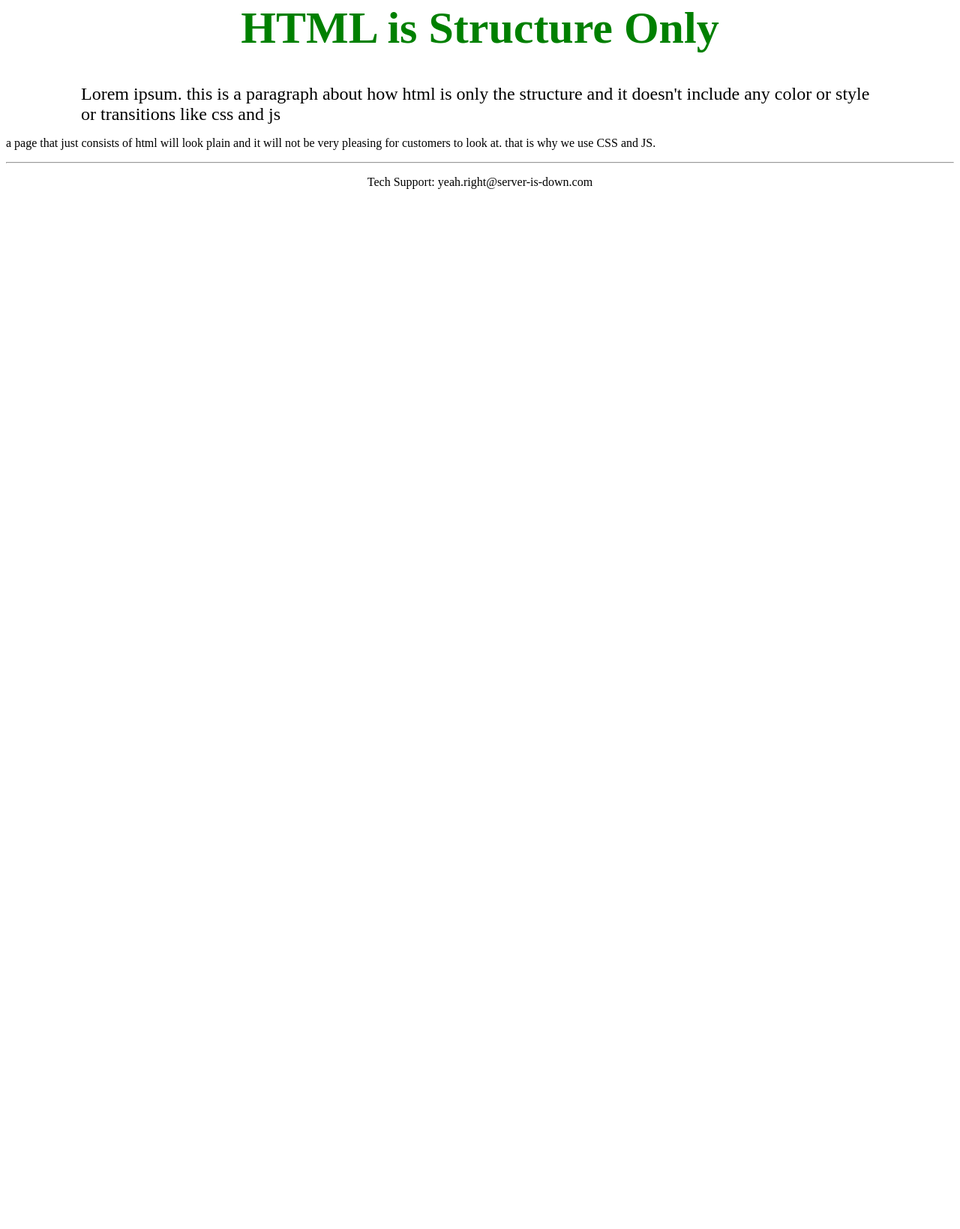
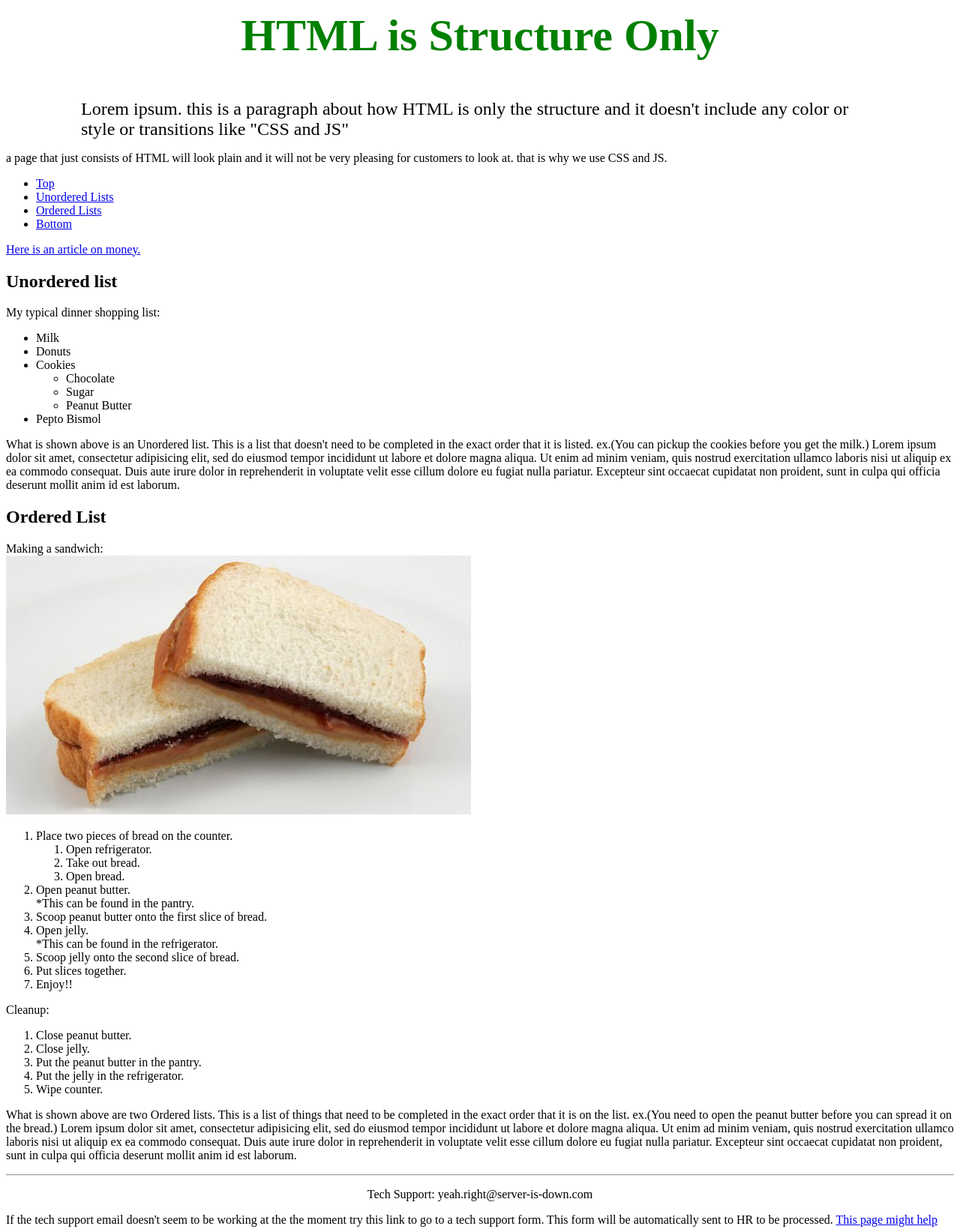
Before and after one commit to ClaireWhite188/CSS-HTML-JS-class, a plain HTML site: page site/index.html in a window 1280 px wide. Shown: the part 37-1676 px from the top of the page at 75% size. Before the commit the page ends 800 px from the top, so only its background shows below. Drawn offline with Linux system fonts and the light colour scheme.

Commit message:
a whole new world

```diff
--- a/site/index.html
+++ b/site/index.html
@@ -1,15 +1,85 @@
 <!DOCTYPE html>
 <html>
 	<head>
+		<meta charset="utf-8">
 		<title>HTML is Structure Only (After)</title>
 	</head>
 	<body>
-		<h1 style="color: green; font-size: 60px; text-align: center;">HTML is Structure Only</h1>
-		<p style="margin: 0 100px 0 100px; font-size: 1.5em;">Lorem ipsum. this is a paragraph about how html is only the structure and it doesn't include any color or style or transitions like css and js</p>
-		<p>a page that just consists of html will look plain and it will not be very pleasing for customers to look at. that is why we use CSS and JS.</p>
-		<footer>
-			<hr>
-			<p style="text-align: center;" onclick="alert('EMAILING US IS USELESS');">Tech Support: yeah.right@server-is-down.com</p>
-		</footer>
+		<section id="top">
+			<h1 style="color: green; font-size: 60px; text-align: center;">HTML is Structure Only</h1>
+			<p style="margin: 0 100px 0 100px; font-size: 1.5em;">Lorem ipsum. this is a paragraph about how HTML is only the structure and it doesn't include any color or style or transitions like &quot;CSS and JS&quot;</p>
+			<p>a page that just consists of HTML will look plain and it will not be very pleasing for customers to look at. that is why we use CSS&nbsp;and&nbsp;JS.</p>
+			<ul>
+				<li><a href="#top">Top</a></li>
+				<li><a href="#unordered">Unordered Lists</a></li>
+				<li><a href="#ordered">Ordered Lists</a></li>
+				<li><a href="#bottom">Bottom</a></li>
+			</ul>
+			<a href="https://www.thecut.com/article/i-inherited-millions-from-my-mother-and-everyone-knows.html?utm_source=pocket-newtab" target="_blank" title="Random new site">Here is an article on money.</a>
+		</section>
+		<section id="unordered">
+			<h2>Unordered list</h2>
+			<div>
+
+				My typical dinner shopping list:
+				<ul>
+					<li>Milk</li>
+					<li>Donuts</li>
+					<li>Cookies
+						<ul>
+							<li>Chocolate</li>
+							<li>Sugar</li>
+							<li>Peanut Butter</li>
+						</ul>
+					</li>
+					<li>Pepto Bismol</li>
+				</ul>
+			</div>
+			<p>What is shown above is an Unordered list. This is a list that doesn't need to be completed in the exact order that it is listed. ex.(You can pickup the cookies before you get the milk.) Lorem ipsum dolor sit amet, consectetur adipisicing elit, sed do eiusmod tempor incididunt ut labore et dolore magna aliqua. Ut enim ad minim veniam, quis nostrud exercitation ullamco laboris nisi ut aliquip ex ea commodo consequat. Duis aute irure dolor in reprehenderit in voluptate velit esse cillum dolore eu fugiat nulla pariatur. Excepteur sint occaecat cupidatat non proident, sunt in culpa qui officia deserunt mollit anim id est laborum.</p>
+		</section>
+		<section id="ordered">
+			<h2>Ordered List</h2>
+			<div>
+
+				Making a sandwich:
+				<div></div>
+				<img src="sandwich.jpg" width="#" height="#" >
+				<ol>
+					<li>Place two pieces of bread on the counter.
+						<ol>
+							<li>Open refrigerator.</li>
+							<li>Take out bread.</li>
+							<li>Open bread.</li>
+						</ol>
+					</li>
+					<li>Open peanut butter.<div>*This can be found in the pantry.</div></li>
+					<li>Scoop peanut butter onto the first slice of bread.</li>
+					<li>Open jelly.<div>*This can be found in the refrigerator.</div></li>
+					<li>Scoop jelly onto the second slice of bread.</li>
+					<li>Put slices together.</li>
+					<li>Enjoy!!</li>
+				</ol>
+			</div>
+			<div>
+				Cleanup:
+				<ol>
+					<li>Close peanut butter.</li>
+					<li>Close jelly.</li>
+					<li>Put the peanut butter in the pantry.</li>
+					<li>Put the jelly in the refrigerator.</li>
+					<li>Wipe counter.</li>
+				</ol>
+			</div>
+			<p>What is shown above are two Ordered lists. This is a list of things that need to be completed in the exact order that it is on the list. ex.(You need to open the peanut butter before you can spread it on the bread.) Lorem ipsum dolor sit amet, consectetur adipisicing elit, sed do eiusmod tempor incididunt ut labore et dolore magna aliqua. Ut enim ad minim veniam, quis nostrud exercitation ullamco laboris nisi ut aliquip ex ea commodo consequat. Duis aute irure dolor in reprehenderit in voluptate velit esse cillum dolore eu fugiat nulla pariatur. Excepteur sint occaecat cupidatat non proident, sunt in culpa qui officia deserunt mollit anim id est laborum.</p>
+		</section>
+		<section id="bottom">
+			<footer>
+				<hr>
+				<p style="text-align: center;" onclick="alert('EMAILING US IS USELESS');">Tech Support: yeah.right@server-is-down.com</p>
+				<p>If the tech support email doesn't seem to be working at the the moment try this link to go to a tech support form. This form will be automatically sent to HR to be processed.
+					<a href="another-folder.html" title="another folder">This&nbsp;page&nbsp;might&nbsp;help</a>
+				</p>
+			</footer>
+		</section>
 	</body>
 </html>
```
Also changed, not shown: site/another-folder.html (added, +14 -0 lines), site/sandwich.jpg (added).
